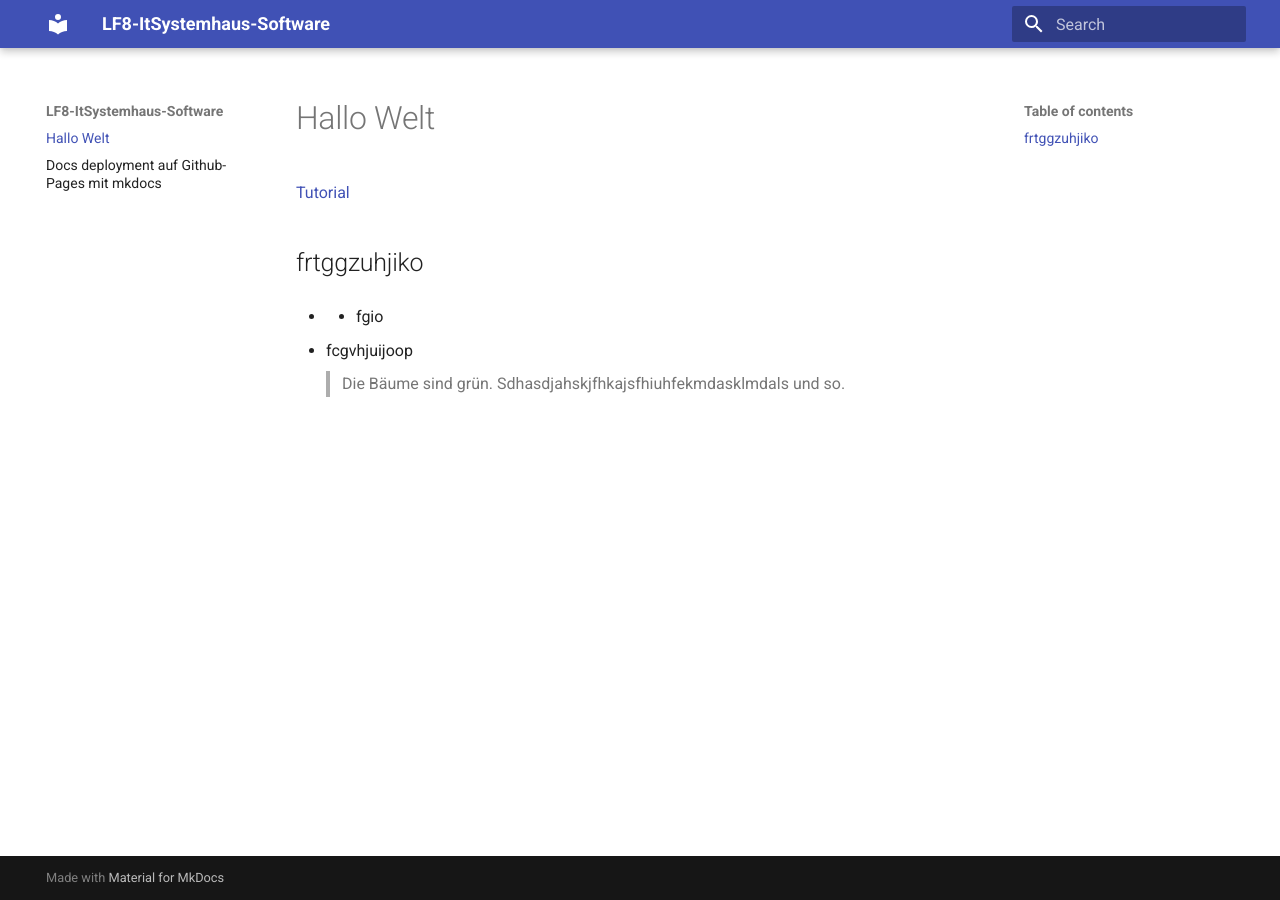
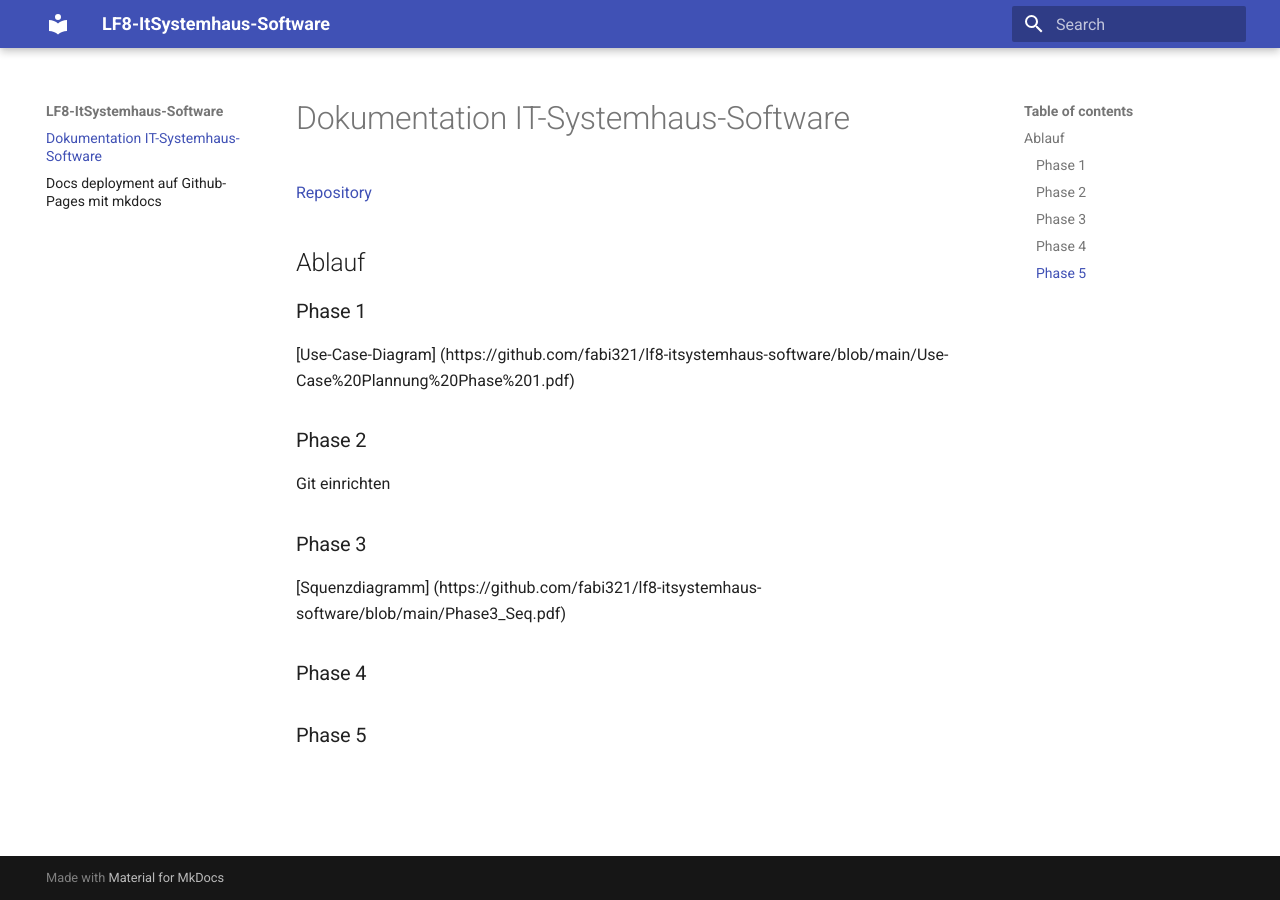
Before and after one commit to fabi321/lf8-itsystemhaus-software, an MkDocs documentation site: the page built from docs/index.md, in a window 1280 px wide. Built offline with MkDocs 1.6.1 and Material for MkDocs 9.7.7, drawn with Linux system fonts in a browser that asks for light colours.

Commit message:
Da real Doku

```diff
--- a/docs/index.md
+++ b/docs/index.md
@@ -1,10 +1,15 @@
-# Hallo Welt
+# Dokumentation IT-Systemhaus-Software
 
-[Tutorial](https://www.youtube.com/watch?v=j8PxqgliIno)
+[Repository](https://github.com/fabi321/lf8-itsystemhaus-software)
 
-## frtggzuhjiko
+## Ablauf
 
-* * fgio
-* fcgvhjuijoop
->Die Bäume sind grün.
-Sdhasdjahskjfhkajsfhiuhfekmdasklmdals und so.
+### Phase 1
+[Use-Case-Diagram] (https://github.com/fabi321/lf8-itsystemhaus-software/blob/main/Use-Case%20Plannung%20Phase%201.pdf)
+### Phase 2
+Git einrichten
+### Phase 3
+[Squenzdiagramm] (https://github.com/fabi321/lf8-itsystemhaus-software/blob/main/Phase3_Seq.pdf)
+### Phase 4
+
+### Phase 5
```
